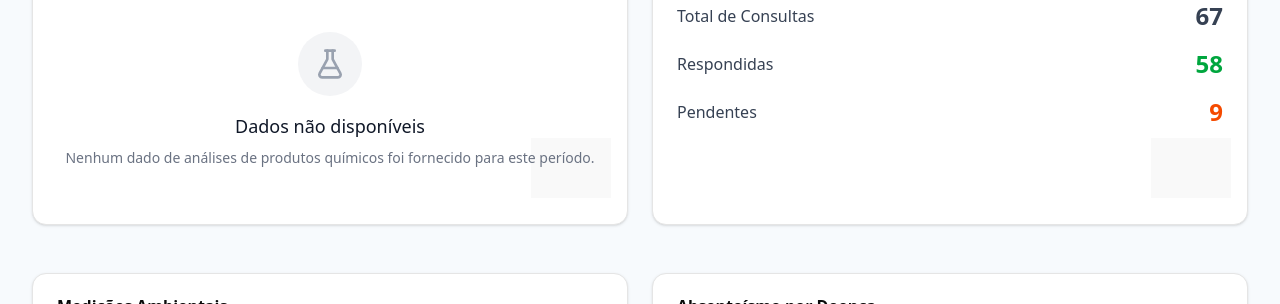
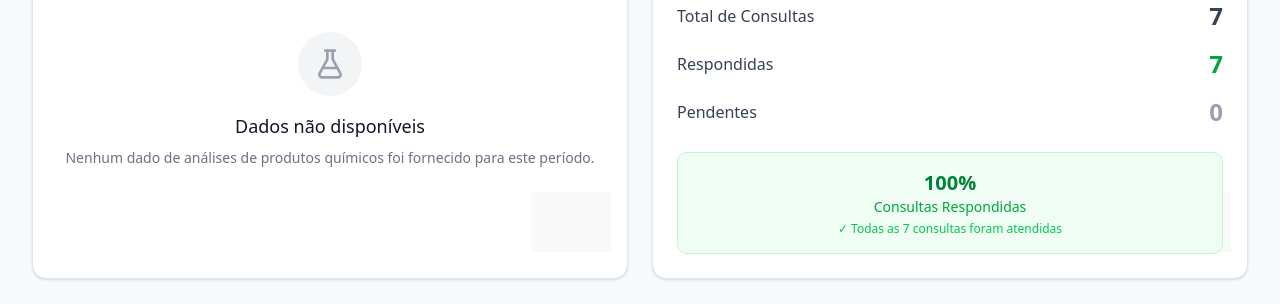
Before and after one commit to RiqueAlvess/Syngenta, a Next.js app: page /dashboard in a window 1280 px wide. Shown: the part 3297-3601 px from the top of the page. Built offline with nearby package versions, Linux system fonts and the light colour scheme; grey boxes are pictures that could not be loaded.

Commit message:
Update resumo-consultas.tsx

```diff
--- a/src/app/dashboard/components/resumo-consultas.tsx
+++ b/src/app/dashboard/components/resumo-consultas.tsx
@@ -3,10 +3,11 @@
 import { MessageSquare } from "lucide-react";
 import { Watermark } from "@/components/ui/watermark";
 
+// DADOS REAIS - Baseado no KPI de 7 consultas técnicas
 const consultasData = [
-  { label: "Total de Consultas", value: "67", color: "text-gray-700" },
-  { label: "Respondidas", value: "58", color: "text-green-600" },
-  { label: "Pendentes", value: "9", color: "text-orange-600" },
+  { label: "Total de Consultas", value: "7", color: "text-gray-700" },
+  { label: "Respondidas", value: "7", color: "text-green-600" },
+  { label: "Pendentes", value: "0", color: "text-gray-400" },
 ];
 
 export function ResumoConsultas() {
@@ -37,6 +38,21 @@ export function ResumoConsultas() {
             </div>
           ))}
         </div>
+
+        {/* Status resumido */}
+        <div className="p-4 bg-green-50 rounded-lg border border-green-200">
+          <div className="text-center">
+            <div className="text-xl font-bold text-green-700">
+              100%
+            </div>
+            <div className="text-sm text-green-600">
+              Consultas Respondidas
+            </div>
+            <div className="text-xs text-green-500 mt-1">
+              ✓ Todas as 7 consultas foram atendidas
+            </div>
+          </div>
+        </div>
       </div>
     </div>
   );
```
